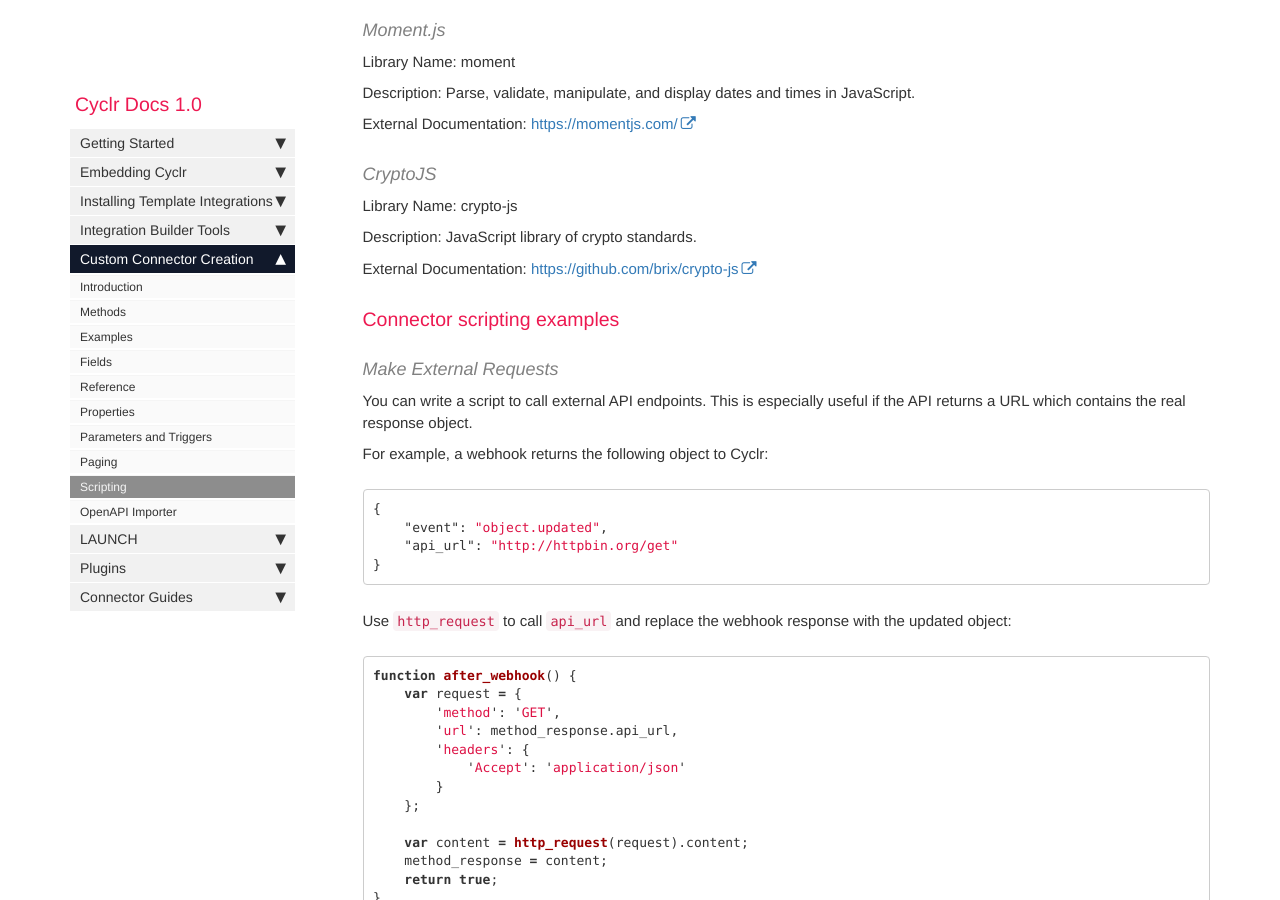
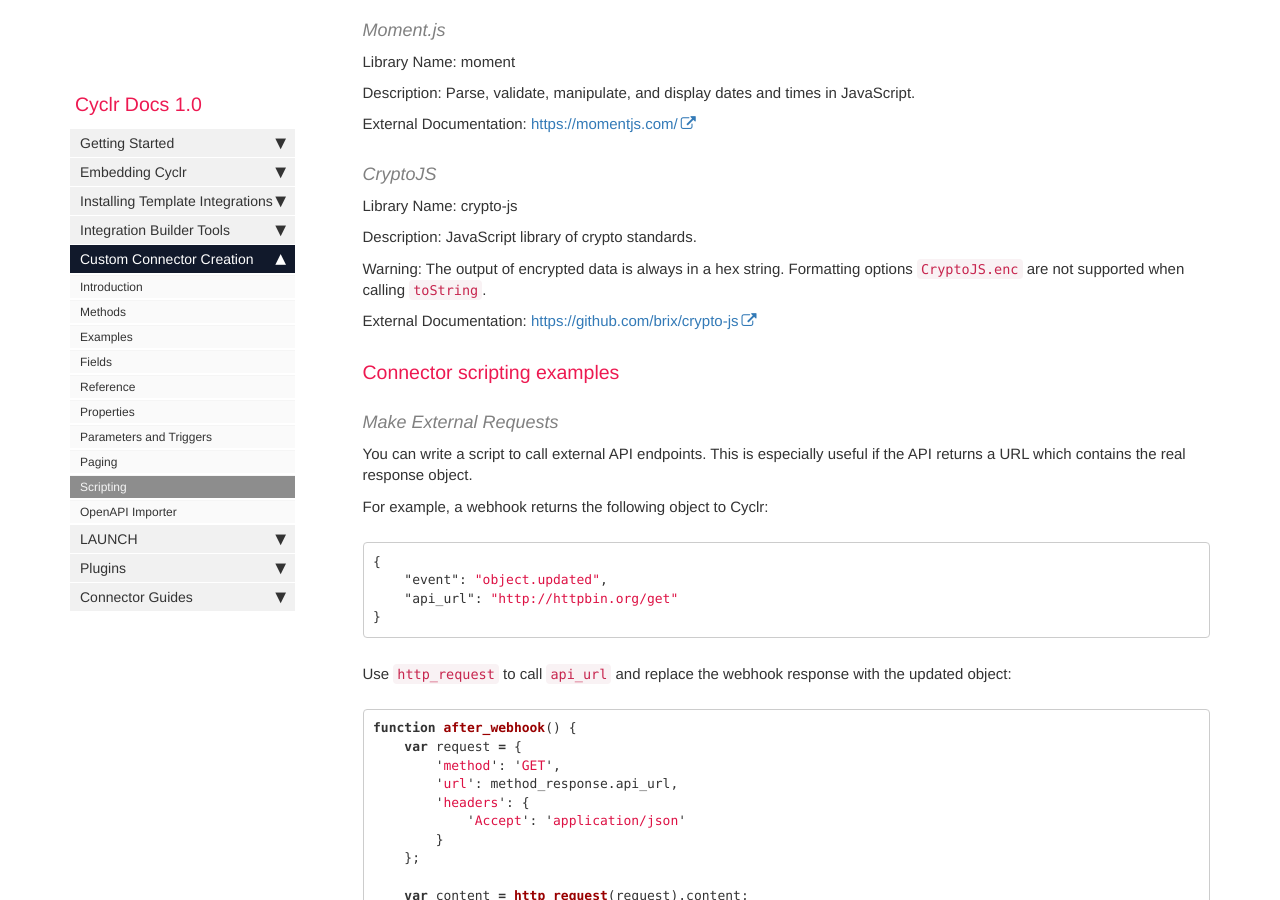
Before and after one commit to sneakysneak/docs, a Jekyll site: the page built from pages/custom-connectors/scripting.md, in a window 1280 px wide and 900 px high, scrolled down 4990 px. Built offline with Jekyll 4.4.1, drawn with Linux system fonts in a browser that asks for light colours; nearby versions of some CDN libraries; comment, search, counter and statistics services are not loaded.

Commit message:
Update CryptoJS description

```diff
--- a/pages/custom-connectors/scripting.md
+++ b/pages/custom-connectors/scripting.md
@@ -205,6 +205,8 @@ Library Name: crypto-js
 
 Description: JavaScript library of crypto standards.
 
+Warning: The output of encrypted data is always in a hex string. Formatting options `CryptoJS.enc` are not supported when calling `toString`.
+
 External Documentation: <https://github.com/brix/crypto-js>
 
 ### Connector scripting examples
```
